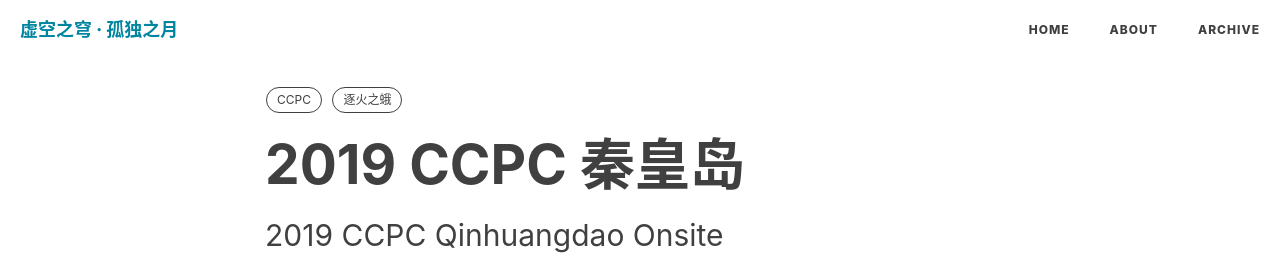
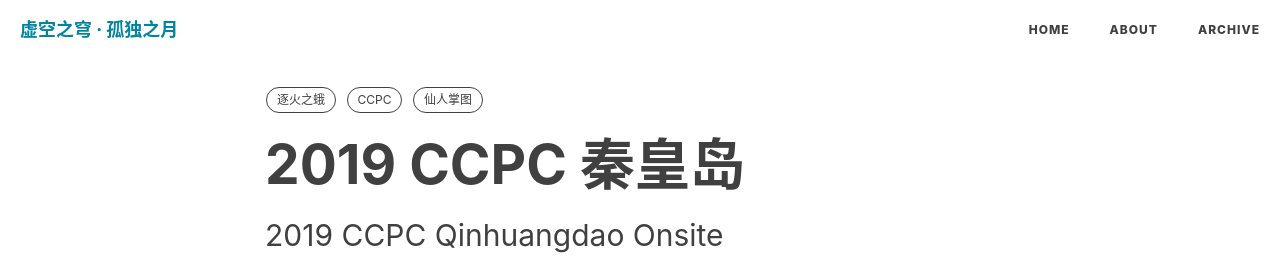
Before and after one commit to hongzhiyin/hongzhiyin.github.io, a Jekyll site: the page built from _posts/Moth_Chases_Flames/2019-10-04-2019-ccpc-qhd.md, in a window 1280 px wide and 900 px high. Shown: the top 273 px of the window. Built offline with Jekyll 4.4.1, drawn with Linux system fonts in a browser that asks for light colours; nearby versions of some CDN libraries; formulas are drawn with MathJax 3; comment, search, counter and statistics services are not loaded.

Commit message:
Update 2019-10-04-2019-ccpc-qhd.md

```diff
--- a/_posts/Moth_Chases_Flames/2019-10-04-2019-ccpc-qhd.md
+++ b/_posts/Moth_Chases_Flames/2019-10-04-2019-ccpc-qhd.md
@@ -7,8 +7,9 @@
 mathjax:       true
 catalog:       true
 tags:
+  - 逐火之蛾
   - CCPC
-  - 逐火之蛾
+  - 仙人掌图
 ---
 
 [2019 CCPC 秦皇岛](https://cn.vjudge.net/contest/331552)
```
